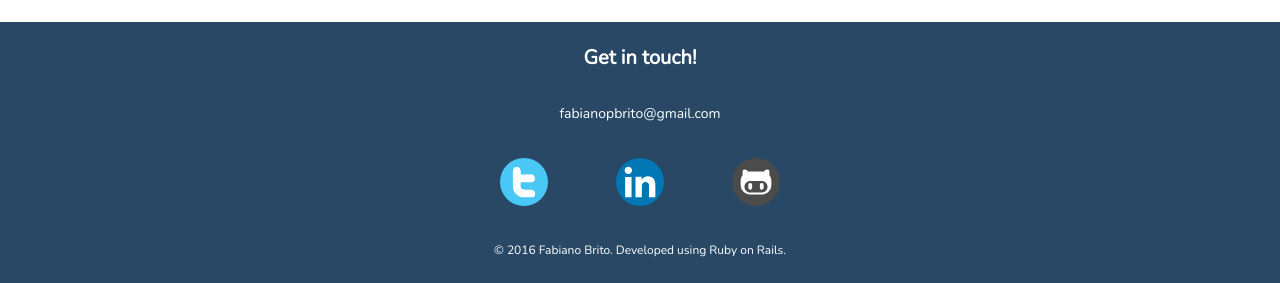
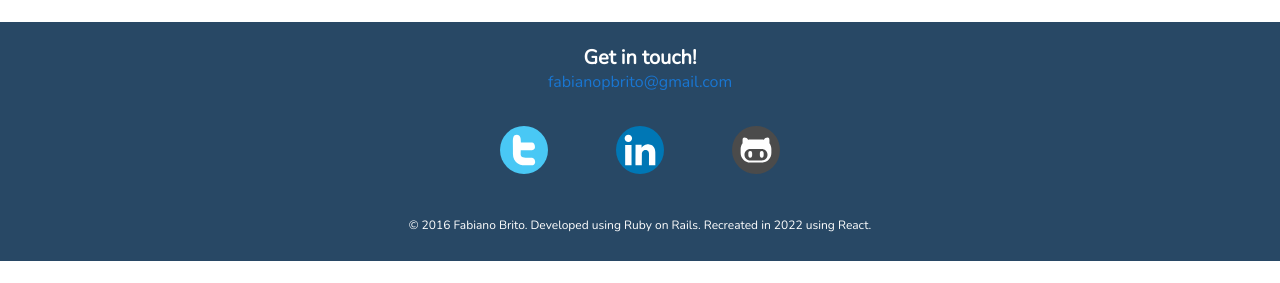
Before and after one commit to Fabianopb/fabianopb-sandbox, a React (Vite) app: page / in a window 1280 px wide. Shown: the part 4635-4918 px from the top of the page. After the commit the page ends 4896 px from the top, so only its background shows below. Built offline with nearby package versions, Linux system fonts and the light colour scheme.

Commit message:
Add links to the footer

```diff
--- a/src/portfolio/components/Footer.tsx
+++ b/src/portfolio/components/Footer.tsx
@@ -3,6 +3,7 @@ import styled from 'styled-components';
 import twitterIcon from '../../assets/twitter.svg';
 import linkedinIcon from '../../assets/linkedin.svg';
 import githubIcon from '../../assets/github.svg';
+import { Link } from '@mui/material';
 
 const Root = styled.div`
   background-color: #284865;
@@ -18,9 +19,10 @@ const Title = styled.div`
   font-weight: 800;
 `;
 
-const Email = styled.div`
+const Email = styled(Link)`
   margin-top: 32px;
   font-size: 14px;
+  color: #fff;
 `;
 
 const Social = styled.div`
@@ -44,13 +46,21 @@ const Copyright = styled.div`
 const Footer = ({ className }: { className?: string }) => (
   <Root className={className}>
     <Title>Get in touch!</Title>
-    <Email>fabianopbrito@gmail.com</Email>
+    <Email href="mailto:fabianopbrito@gmail.com" underline="none">
+      fabianopbrito@gmail.com
+    </Email>
     <Social>
-      <SocialIcon src={twitterIcon} />
-      <SocialIcon src={linkedinIcon} />
-      <SocialIcon src={githubIcon} />
+      <Link href="https://twitter.com/fabianopaivab" target="_blank" rel="noopener noreferrer">
+        <SocialIcon src={twitterIcon} />
+      </Link>
+      <Link href="https://linkedin.com/in/fabianopb" target="_blank" rel="noopener noreferrer">
+        <SocialIcon src={linkedinIcon} />
+      </Link>
+      <Link href="https://github.com/Fabianopb" target="_blank" rel="noopener noreferrer">
+        <SocialIcon src={githubIcon} />
+      </Link>
     </Social>
-    <Copyright>© 2016 Fabiano Brito. Developed using Ruby on Rails.</Copyright>
+    <Copyright>© 2016 Fabiano Brito. Developed using Ruby on Rails. Recreated in 2022 using React.</Copyright>
   </Root>
 );
 
```
